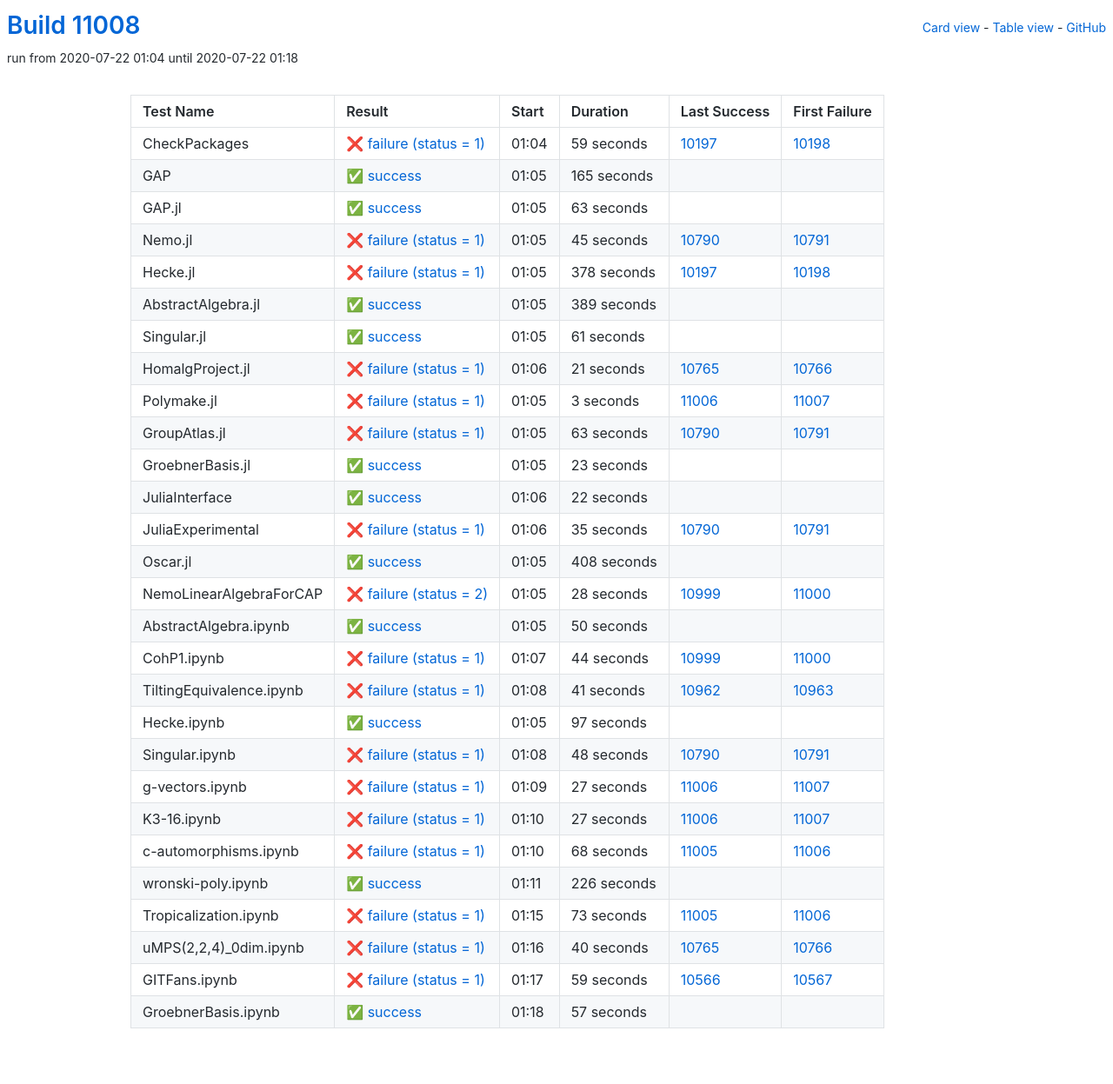
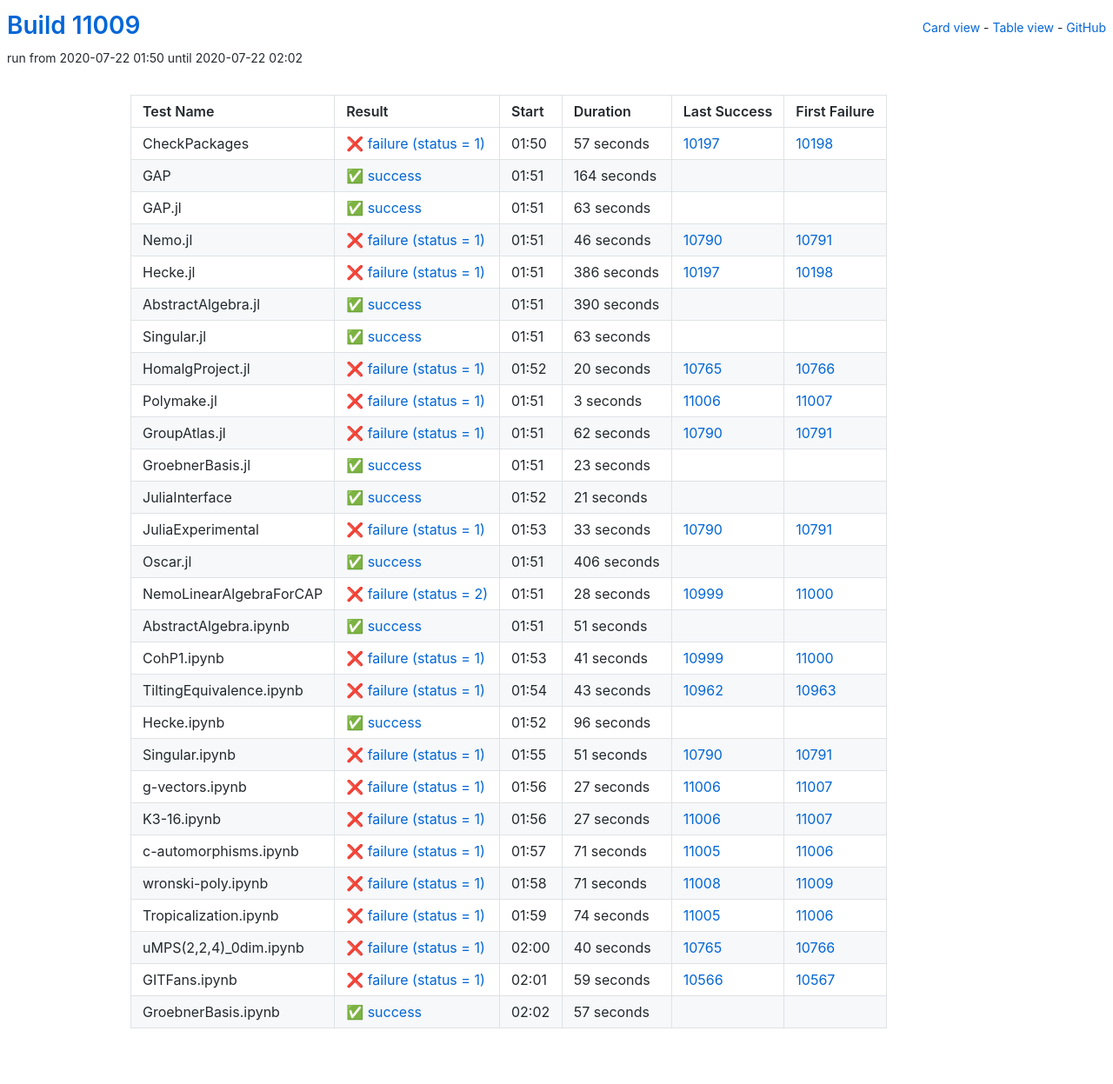
Before and after one commit to oscar-system/oscar-ci-status, a Jekyll site: the page built from table.html, in a window 1280 px wide. Shown: the whole page at 87% size. Built offline with Jekyll 4.4.1, drawn with Linux system fonts in a browser that asks for light colours.

Commit message:
Build #11009

```diff
--- a/_data/ci.yml
+++ b/_data/ci.yml
@@ -1,6 +1,6 @@
 ---
-build: 11008
-build_url: https://oscarci.mathematik.uni-kl.de/job/oscar/11008/
+build: 11009
+build_url: https://oscarci.mathematik.uni-kl.de/job/oscar/11009/
 job: oscar
 organization: oscar-system
 repo: oscar-ci-status
@@ -8,32 +8,32 @@
 tests:
 - name: CheckPackages
   id: checkpackages
-  log: https://oscarci.mathematik.uni-kl.de/job/oscar/11008/artifact/logs/build-11008/CheckPackages.log
-  start: 2020-07-22 01:04
+  log: https://oscarci.mathematik.uni-kl.de/job/oscar/11009/artifact/logs/build-11009/CheckPackages.log
+  start: 2020-07-22 01:50
   success: false
   exitcode: 1
   status: failure
-  duration: 59
+  duration: 57
   last_success: 10197
   last_success_url: https://oscarci.mathematik.uni-kl.de/job/oscar/10197/
   first_failure: 10198
   first_failure_url: https://oscarci.mathematik.uni-kl.de/job/oscar/10198/
 - name: GAP
   id: gap
-  log: https://oscarci.mathematik.uni-kl.de/job/oscar/11008/artifact/logs/build-11008/GAP.log
-  start: 2020-07-22 01:05
+  log: https://oscarci.mathematik.uni-kl.de/job/oscar/11009/artifact/logs/build-11009/GAP.log
+  start: 2020-07-22 01:51
   success: true
   exitcode: 0
   status: success
-  duration: 165
+  duration: 164
   last_success: false
   last_success_url:
   first_failure: false
   first_failure_url:
 - name: GAP.jl
   id: gap-jl
-  log: https://oscarci.mathematik.uni-kl.de/job/oscar/11008/artifact/logs/build-11008/GAP.jl.log
-  start: 2020-07-22 01:05
+  log: https://oscarci.mathematik.uni-kl.de/job/oscar/11009/artifact/logs/build-11009/GAP.jl.log
+  start: 2020-07-22 01:51
   success: true
   exitcode: 0
   status: success
@@ -44,68 +44,68 @@
   first_failure_url:
 - name: Nemo.jl
   id: nemo-jl
-  log: https://oscarci.mathematik.uni-kl.de/job/oscar/11008/artifact/logs/build-11008/Nemo.jl.log
-  start: 2020-07-22 01:05
+  log: https://oscarci.mathematik.uni-kl.de/job/oscar/11009/artifact/logs/build-11009/Nemo.jl.log
+  start: 2020-07-22 01:51
   success: false
   exitcode: 1
   status: failure
-  duration: 45
+  duration: 46
   last_success: 10790
   last_success_url: https://oscarci.mathematik.uni-kl.de/job/oscar/10790/
   first_failure: 10791
   first_failure_url: https://oscarci.mathematik.uni-kl.de/job/oscar/10791/
 - name: Hecke.jl
   id: hecke-jl
-  log: https://oscarci.mathematik.uni-kl.de/job/oscar/11008/artifact/logs/build-11008/Hecke.jl.log
-  start: 2020-07-22 01:05
+  log: https://oscarci.mathematik.uni-kl.de/job/oscar/11009/artifact/logs/build-11009/Hecke.jl.log
+  start: 2020-07-22 01:51
   success: false
   exitcode: 1
   status: failure
-  duration: 378
+  duration: 386
   last_success: 10197
   last_success_url: https://oscarci.mathematik.uni-kl.de/job/oscar/10197/
   first_failure: 10198
   first_failure_url: https://oscarci.mathematik.uni-kl.de/job/oscar/10198/
 - name: AbstractAlgebra.jl
   id: abstractalgebra-jl
-  log: https://oscarci.mathematik.uni-kl.de/job/oscar/11008/artifact/logs/build-11008/AbstractAlgebra.jl.log
-  start: 2020-07-22 01:05
+  log: https://oscarci.mathematik.uni-kl.de/job/oscar/11009/artifact/logs/build-11009/AbstractAlgebra.jl.log
+  start: 2020-07-22 01:51
   success: true
   exitcode: 0
   status: success
-  duration: 389
+  duration: 390
   last_success: false
   last_success_url:
   first_failure: false
   first_failure_url:
 - name: Singular.jl
   id: singular-jl
-  log: https://oscarci.mathematik.uni-kl.de/job/oscar/11008/artifact/logs/build-11008/Singular.jl.log
-  start: 2020-07-22 01:05
+  log: https://oscarci.mathematik.uni-kl.de/job/oscar/11009/artifact/logs/build-11009/Singular.jl.log
+  start: 2020-07-22 01:51
   success: true
   exitcode: 0
   status: success
-  duration: 61
+  duration: 63
   last_success: false
   last_success_url:
   first_failure: false
   first_failure_url:
 - name: HomalgProject.jl
   id: homalgproject-jl
-  log: https://oscarci.mathematik.uni-kl.de/job/oscar/11008/artifact/logs/build-11008/HomalgProject.jl.log
-  start: 2020-07-22 01:06
+  log: https://oscarci.mathematik.uni-kl.de/job/oscar/11009/artifact/logs/build-11009/HomalgProject.jl.log
+  start: 2020-07-22 01:52
   success: false
   exitcode: 1
   status: failure
-  duration: 21
+  duration: 20
   last_success: 10765
   last_success_url: https://oscarci.mathematik.uni-kl.de/job/oscar/10765/
   first_failure: 10766
   first_failure_url: https://oscarci.mathematik.uni-kl.de/job/oscar/10766/
 - name: Polymake.jl
   id: polymake-jl
-  log: https://oscarci.mathematik.uni-kl.de/job/oscar/11008/artifact/logs/build-11008/Polymake.jl.log
-  start: 2020-07-22 01:05
+  log: https://oscarci.mathematik.uni-kl.de/job/oscar/11009/artifact/logs/build-11009/Polymake.jl.log
+  start: 2020-07-22 01:51
   success: false
   exitcode: 1
   status: failure
@@ -116,20 +116,20 @@
   first_failure_url: https://oscarci.mathematik.uni-kl.de/job/oscar/11007/
 - name: GroupAtlas.jl
   id: groupatlas-jl
-  log: https://oscarci.mathematik.uni-kl.de/job/oscar/11008/artifact/logs/build-11008/GroupAtlas.jl.log
-  start: 2020-07-22 01:05
+  log: https://oscarci.mathematik.uni-kl.de/job/oscar/11009/artifact/logs/build-11009/GroupAtlas.jl.log
+  start: 2020-07-22 01:51
   success: false
   exitcode: 1
   status: failure
-  duration: 63
+  duration: 62
   last_success: 10790
   last_success_url: https://oscarci.mathematik.uni-kl.de/job/oscar/10790/
   first_failure: 10791
   first_failure_url: https://oscarci.mathematik.uni-kl.de/job/oscar/10791/
 - name: GroebnerBasis.jl
   id: groebnerbasis-jl
-  log: https://oscarci.mathematik.uni-kl.de/job/oscar/11008/artifact/logs/build-11008/GroebnerBasis.jl.log
-  start: 2020-07-22 01:05
+  log: https://oscarci.mathematik.uni-kl.de/job/oscar/11009/artifact/logs/build-11009/GroebnerBasis.jl.log
+  start: 2020-07-22 01:51
   success: true
   exitcode: 0
   status: success
@@ -140,44 +140,44 @@
   first_failure_url:
 - name: JuliaInterface
   id: juliainterface
-  log: https://oscarci.mathematik.uni-kl.de/job/oscar/11008/artifact/logs/build-11008/JuliaInterface.log
-  start: 2020-07-22 01:06
+  log: https://oscarci.mathematik.uni-kl.de/job/oscar/11009/artifact/logs/build-11009/JuliaInterface.log
+  start: 2020-07-22 01:52
   success: true
   exitcode: 0
   status: success
-  duration: 22
+  duration: 21
   last_success: false
   last_success_url:
   first_failure: false
   first_failure_url:
 - name: JuliaExperimental
   id: juliaexperimental
-  log: https://oscarci.mathematik.uni-kl.de/job/oscar/11008/artifact/logs/build-11008/JuliaExperimental.log
-  start: 2020-07-22 01:06
+  log: https://oscarci.mathematik.uni-kl.de/job/oscar/11009/artifact/logs/build-11009/JuliaExperimental.log
+  start: 2020-07-22 01:53
   success: false
   exitcode: 1
   status: failure
-  duration: 35
+  duration: 33
   last_success: 10790
   last_success_url: https://oscarci.mathematik.uni-kl.de/job/oscar/10790/
   first_failure: 10791
   first_failure_url: https://oscarci.mathematik.uni-kl.de/job/oscar/10791/
 - name: Oscar.jl
   id: oscar-jl
-  log: https://oscarci.mathematik.uni-kl.de/job/oscar/11008/artifact/logs/build-11008/Oscar.jl.log
-  start: 2020-07-22 01:05
+  log: https://oscarci.mathematik.uni-kl.de/job/oscar/11009/artifact/logs/build-11009/Oscar.jl.log
+  start: 2020-07-22 01:51
   success: true
   exitcode: 0
   status: success
-  duration: 408
+  duration: 406
   last_success: false
   last_success_url:
   first_failure: false
   first_failure_url:
 - name: NemoLinearAlgebraForCAP
   id: nemolinearalgebraforcap
-  log: https://oscarci.mathematik.uni-kl.de/job/oscar/11008/artifact/logs/build-11008/NemoLinearAlgebraForCAP.log
-  start: 2020-07-22 01:05
+  log: https://oscarci.mathematik.uni-kl.de/job/oscar/11009/artifact/logs/build-11009/NemoLinearAlgebraForCAP.log
+  start: 2020-07-22 01:51
   success: false
   exitcode: 2
   status: failure
@@ -188,68 +188,68 @@
   first_failure_url: https://oscarci.mathematik.uni-kl.de/job/oscar/11000/
 - name: AbstractAlgebra.ipynb
   id: abstractalgebra-ipynb
-  log: https://oscarci.mathematik.uni-kl.de/job/oscar/11008/artifact/logs/build-11008/AbstractAlgebra.ipynb.log
-  start: 2020-07-22 01:05
+  log: https://oscarci.mathematik.uni-kl.de/job/oscar/11009/artifact/logs/build-11009/AbstractAlgebra.ipynb.log
+  start: 2020-07-22 01:51
   success: true
   exitcode: 0
   status: success
-  duration: 50
+  duration: 51
   last_success: false
   last_success_url:
   first_failure: false
   first_failure_url:
 - name: CohP1.ipynb
   id: cohp1-ipynb
-  log: https://oscarci.mathematik.uni-kl.de/job/oscar/11008/artifact/logs/build-11008/CohP1.ipynb.log
-  start: 2020-07-22 01:07
+  log: https://oscarci.mathematik.uni-kl.de/job/oscar/11009/artifact/logs/build-11009/CohP1.ipynb.log
+  start: 2020-07-22 01:53
   success: false
   exitcode: 1
   status: failure
-  duration: 44
+  duration: 41
   last_success: 10999
   last_success_url: https://oscarci.mathematik.uni-kl.de/job/oscar/10999/
   first_failure: 11000
   first_failure_url: https://oscarci.mathematik.uni-kl.de/job/oscar/11000/
 - name: TiltingEquivalence.ipynb
   id: tiltingequivalence-ipynb
-  log: https://oscarci.mathematik.uni-kl.de/job/oscar/11008/artifact/logs/build-11008/TiltingEquivalence.ipynb.log
-  start: 2020-07-22 01:08
+  log: https://oscarci.mathematik.uni-kl.de/job/oscar/11009/artifact/logs/build-11009/TiltingEquivalence.ipynb.log
+  start: 2020-07-22 01:54
   success: false
   exitcode: 1
   status: failure
-  duration: 41
+  duration: 43
   last_success: 10962
   last_success_url: https://oscarci.mathematik.uni-kl.de/job/oscar/10962/
   first_failure: 10963
   first_failure_url: https://oscarci.mathematik.uni-kl.de/job/oscar/10963/
 - name: Hecke.ipynb
   id: hecke-ipynb
-  log: https://oscarci.mathematik.uni-kl.de/job/oscar/11008/artifact/logs/build-11008/Hecke.ipynb.log
-  start: 2020-07-22 01:05
+  log: https://oscarci.mathematik.uni-kl.de/job/oscar/11009/artifact/logs/build-11009/Hecke.ipynb.log
+  start: 2020-07-22 01:52
   success: true
   exitcode: 0
   status: success
-  duration: 97
+  duration: 96
   last_success: false
   last_success_url:
   first_failure: false
   first_failure_url:
 - name: Singular.ipynb
   id: singular-ipynb
-  log: https://oscarci.mathematik.uni-kl.de/job/oscar/11008/artifact/logs/build-11008/Singular.ipynb.log
-  start: 2020-07-22 01:08
+  log: https://oscarci.mathematik.uni-kl.de/job/oscar/11009/artifact/logs/build-11009/Singular.ipynb.log
+  start: 2020-07-22 01:55
   success: false
   exitcode: 1
   status: failure
-  duration: 48
+  duration: 51
   last_success: 10790
   last_success_url: https://oscarci.mathematik.uni-kl.de/job/oscar/10790/
   first_failure: 10791
   first_failure_url: https://oscarci.mathematik.uni-kl.de/job/oscar/10791/
 - name: g-vectors.ipynb
   id: g-vectors-ipynb
-  log: https://oscarci.mathematik.uni-kl.de/job/oscar/11008/artifact/logs/build-11008/g-vectors.ipynb.log
-  start: 2020-07-22 01:09
+  log: https://oscarci.mathematik.uni-kl.de/job/oscar/11009/artifact/logs/build-11009/g-vectors.ipynb.log
+  start: 2020-07-22 01:56
   success: false
   exitcode: 1
   status: failure
@@ -260,8 +260,8 @@
   first_failure_url: https://oscarci.mathematik.uni-kl.de/job/oscar/11007/
 - name: K3-16.ipynb
   id: k3-16-ipynb
-  log: https://oscarci.mathematik.uni-kl.de/job/oscar/11008/artifact/logs/build-11008/K3-16.ipynb.log
-  start: 2020-07-22 01:10
+  log: https://oscarci.mathematik.uni-kl.de/job/oscar/11009/artifact/logs/build-11009/K3-16.ipynb.log
+  start: 2020-07-22 01:56
   success: false
   exitcode: 1
   status: failure
@@ -272,44 +272,44 @@
   first_failure_url: https://oscarci.mathematik.uni-kl.de/job/oscar/11007/
 - name: c-automorphisms.ipynb
   id: c-automorphisms-ipynb
-  log: https://oscarci.mathematik.uni-kl.de/job/oscar/11008/artifact/logs/build-11008/c-automorphisms.ipynb.log
-  start: 2020-07-22 01:10
+  log: https://oscarci.mathematik.uni-kl.de/job/oscar/11009/artifact/logs/build-11009/c-automorphisms.ipynb.log
+  start: 2020-07-22 01:57
   success: false
   exitcode: 1
   status: failure
-  duration: 68
+  duration: 71
   last_success: 11005
   last_success_url: https://oscarci.mathematik.uni-kl.de/job/oscar/11005/
   first_failure: 11006
   first_failure_url: https://oscarci.mathematik.uni-kl.de/job/oscar/11006/
 - name: wronski-poly.ipynb
   id: wronski-poly-ipynb
-  log: https://oscarci.mathematik.uni-kl.de/job/oscar/11008/artifact/logs/build-11008/wronski-poly.ipynb.log
-  start: 2020-07-22 01:11
-  success: true
-  exitcode: 0
-  status: success
-  duration: 226
-  last_success: false
-  last_success_url:
-  first_failure: false
-  first_failure_url:
-- name: Tropicalization.ipynb
-  id: tropicalization-ipynb
-  log: https://oscarci.mathematik.uni-kl.de/job/oscar/11008/artifact/logs/build-11008/Tropicalization.ipynb.log
-  start: 2020-07-22 01:15
+  log: https://oscarci.mathematik.uni-kl.de/job/oscar/11009/artifact/logs/build-11009/wronski-poly.ipynb.log
+  start: 2020-07-22 01:58
   success: false
   exitcode: 1
   status: failure
-  duration: 73
+  duration: 71
+  last_success: 11008
+  last_success_url: https://oscarci.mathematik.uni-kl.de/job/oscar/11008/
+  first_failure: 11009
+  first_failure_url: https://oscarci.mathematik.uni-kl.de/job/oscar/11009/
+- name: Tropicalization.ipynb
+  id: tropicalization-ipynb
+  log: https://oscarci.mathematik.uni-kl.de/job/oscar/11009/artifact/logs/build-11009/Tropicalization.ipynb.log
+  start: 2020-07-22 01:59
+  success: false
+  exitcode: 1
+  status: failure
+  duration: 74
   last_success: 11005
   last_success_url: https://oscarci.mathematik.uni-kl.de/job/oscar/11005/
   first_failure: 11006
   first_failure_url: https://oscarci.mathematik.uni-kl.de/job/oscar/11006/
 - name: uMPS(2,2,4)_0dim.ipynb
   id: umps-2-2-4-0dim-ipynb
-  log: https://oscarci.mathematik.uni-kl.de/job/oscar/11008/artifact/logs/build-11008/uMPS-2-2-4-_0dim.ipynb.log
-  start: 2020-07-22 01:16
+  log: https://oscarci.mathematik.uni-kl.de/job/oscar/11009/artifact/logs/build-11009/uMPS-2-2-4-_0dim.ipynb.log
+  start: 2020-07-22 02:00
   success: false
   exitcode: 1
   status: failure
@@ -320,8 +320,8 @@
   first_failure_url: https://oscarci.mathematik.uni-kl.de/job/oscar/10766/
 - name: GITFans.ipynb
   id: gitfans-ipynb
-  log: https://oscarci.mathematik.uni-kl.de/job/oscar/11008/artifact/logs/build-11008/GITFans.ipynb.log
-  start: 2020-07-22 01:17
+  log: https://oscarci.mathematik.uni-kl.de/job/oscar/11009/artifact/logs/build-11009/GITFans.ipynb.log
+  start: 2020-07-22 02:01
   success: false
   exitcode: 1
   status: failure
@@ -332,8 +332,8 @@
   first_failure_url: https://oscarci.mathematik.uni-kl.de/job/oscar/10567/
 - name: GroebnerBasis.ipynb
   id: groebnerbasis-ipynb
-  log: https://oscarci.mathematik.uni-kl.de/job/oscar/11008/artifact/logs/build-11008/GroebnerBasis.ipynb.log
-  start: 2020-07-22 01:18
+  log: https://oscarci.mathematik.uni-kl.de/job/oscar/11009/artifact/logs/build-11009/GroebnerBasis.ipynb.log
+  start: 2020-07-22 02:02
   success: true
   exitcode: 0
   status: success
```
Also changed, not shown: README.md.
